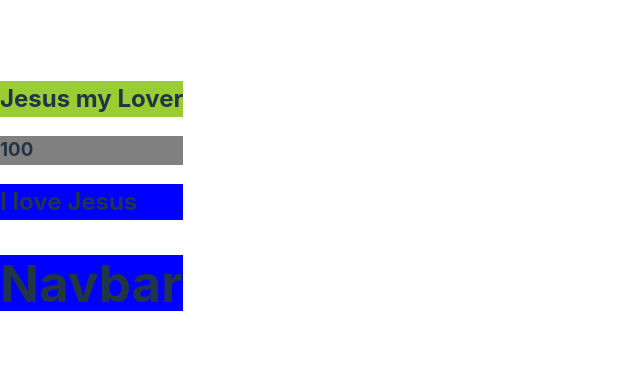
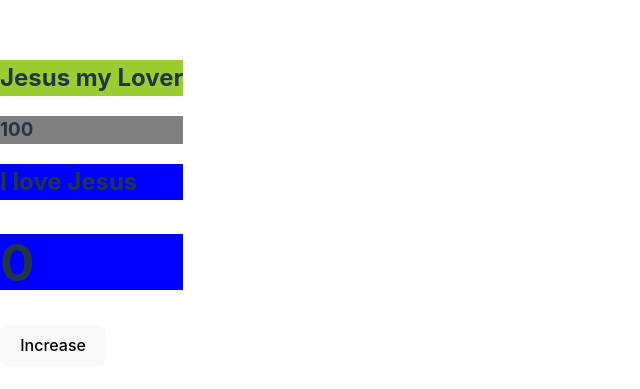
Before and after one commit to DeEminentCoder/react2024, a React (Vite) app: page / in a window 1280 px wide. Shown: the part 197-586 px from the top of the page, without its empty margins (0-640 px from the left). Built offline with nearby package versions, Linux system fonts and the light colour scheme.

Commit message:
relearning state

```diff
--- a/src/App.jsx
+++ b/src/App.jsx
@@ -1,16 +1,15 @@
 import React from "react";
 import Navbar from "./components/Navbar";
-import simeonStyle from './simeon.module.css'
+import simeonStyle from "./simeon.module.css";
 
 const App = () => {
   let myAge = 100;
   let myStyle = { color: "", backgroundColor: "grey" };
   return (
     <>
-    <h2 className={simeonStyle.myHeader}>Jesus my Lover</h2>
+      <h2 className={simeonStyle.myHeader}>Jesus my Lover</h2>
       <h3 style={myStyle}>{myAge}</h3>
       <h2 style={{ color: "", backgroundColor: "blue" }}>I love Jesus</h2>
-      <Navbar></Navbar>
     </>
   );
 };
--- a/src/components/Navbar.jsx
+++ b/src/components/Navbar.jsx
@@ -1,8 +1,16 @@
 import React from 'react'
+import { useState } from 'react'
 
 const Navbar = () => {
+  const [number, setnumber] = useState(0)
+  const increase =()=>{
+    setnumber(number+1)
+  }
   return (
-    <h1>Navbar</h1>
+    <>
+    <h1>{number}</h1>
+    <button onClick={increase}>Increase</button>
+    </>
   )
 }
 
--- a/src/main.jsx
+++ b/src/main.jsx
@@ -3,9 +3,11 @@ import ReactDOM from 'react-dom/client'
 import App from './App.jsx'
 import './index.css'
 import './mine.css'
+import Navbar from './components/Navbar.jsx'
 
 ReactDOM.createRoot(document.getElementById('root')).render(
   <React.StrictMode>
     <App />
+    <Navbar></Navbar>
   </React.StrictMode>,
 )
```
